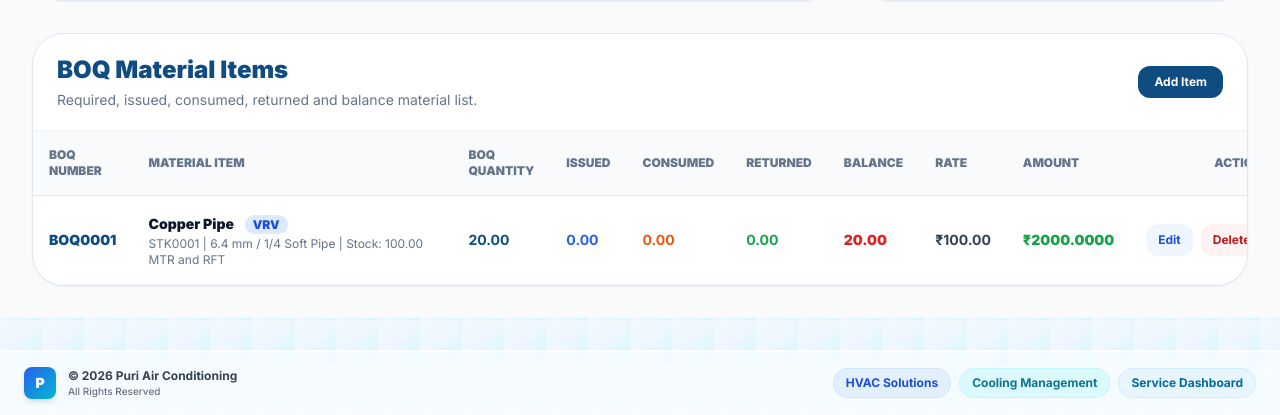
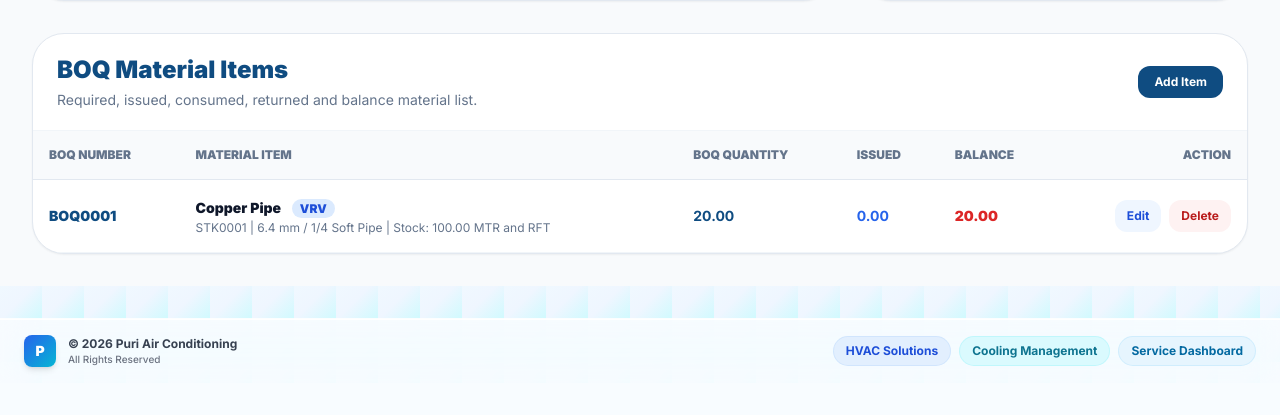
Before and after one commit to YuvrajCodes11/AC_WEBAPP, a Django app: page /boq/detail/1/ in a window 1280 px wide. Shown: the part 856-1271 px from the top of the page. After the commit the page ends 1227 px from the top, so only its background shows below. Run offline with Django 5.2, Linux system fonts and the light colour scheme; a user stored in the database is signed in; data comes from the database, SQL or seed files in the repository; some libraries are stand-ins or nearby versions.

Commit message:
fix category filter, boq columns, return to vendor field

```diff
--- a/templates/add_material_issue.html
+++ b/templates/add_material_issue.html
@@ -204,11 +204,12 @@ Add Material Issue
 
                     <div>
                         <label class="block text-sm font-bold text-slate-700 mb-2">
-                            Received By
+                            Return To <span class="text-slate-400 font-normal">(vendor / person — for return issues)</span>
                         </label>
 
                         <input type="text"
                                name="received_by"
+                               placeholder="e.g. Sharma Traders, Ravi Kumar..."
                                class="nice-input">
                     </div>
 
--- a/templates/boq_detail.html
+++ b/templates/boq_detail.html
@@ -224,11 +224,7 @@ BOQ Detail
                             <th class="px-4 py-4 text-left text-xs font-black text-slate-500 uppercase">Material Item</th>
                             <th class="px-4 py-4 text-left text-xs font-black text-slate-500 uppercase">BOQ Quantity</th>
                             <th class="px-4 py-4 text-left text-xs font-black text-slate-500 uppercase">Issued</th>
-                            <th class="px-4 py-4 text-left text-xs font-black text-slate-500 uppercase">Consumed</th>
-                            <th class="px-4 py-4 text-left text-xs font-black text-slate-500 uppercase">Returned</th>
                             <th class="px-4 py-4 text-left text-xs font-black text-slate-500 uppercase">Balance</th>
-                            <th class="px-4 py-4 text-left text-xs font-black text-slate-500 uppercase">Rate</th>
-                            <th class="px-4 py-4 text-left text-xs font-black text-slate-500 uppercase">Amount</th>
                             <th class="px-4 py-4 text-right text-xs font-black text-slate-500 uppercase">Action</th>
                         </tr>
                     </thead>
@@ -263,24 +259,8 @@ BOQ Detail
                                 {{ item.issued_quantity }}
                             </td>
 
-                            <td class="px-4 py-4 font-bold text-orange-600">
-                                {{ item.consumed_quantity }}
-                            </td>
-
-                            <td class="px-4 py-4 font-bold text-green-600">
-                                {{ item.returned_quantity }}
-                            </td>
-
                             <td class="px-4 py-4 font-black text-red-600">
                                 {{ item.balance_quantity }}
-                            </td>
-
-                            <td class="px-4 py-4 font-bold text-slate-700">
-                                ₹{{ item.rate }}
-                            </td>
-
-                            <td class="px-4 py-4 font-black text-green-600">
-                                ₹{{ item.total_amount }}
                             </td>
 
                             <td class="px-4 py-4 text-right">
@@ -307,7 +287,7 @@ BOQ Detail
                         {% empty %}
 
                         <tr>
-                            <td colspan="10" class="px-4 py-14 text-center">
+                            <td colspan="6" class="px-4 py-14 text-center">
 
                                 <h3 class="text-xl font-black text-slate-800">
                                     No BOQ Item Found
--- a/templates/edit_material_issue.html
+++ b/templates/edit_material_issue.html
@@ -116,12 +116,13 @@ Edit Material Issue
 
                     <div>
                         <label class="block font-bold mb-2">
-                            Received By
+                            Return To <span class="text-slate-400 font-normal text-sm">(vendor / person)</span>
                         </label>
 
                         <input type="text"
                                name="received_by"
                                value="{{ material_issue.received_by }}"
+                               placeholder="e.g. Sharma Traders, Ravi Kumar..."
                                class="w-full border border-slate-300 rounded-2xl px-4 py-3">
                     </div>
 
```
Also changed, not shown: templates/add_boq.html (+25 -3 lines), templates/add_boq_item.html (+25 -10 lines).
